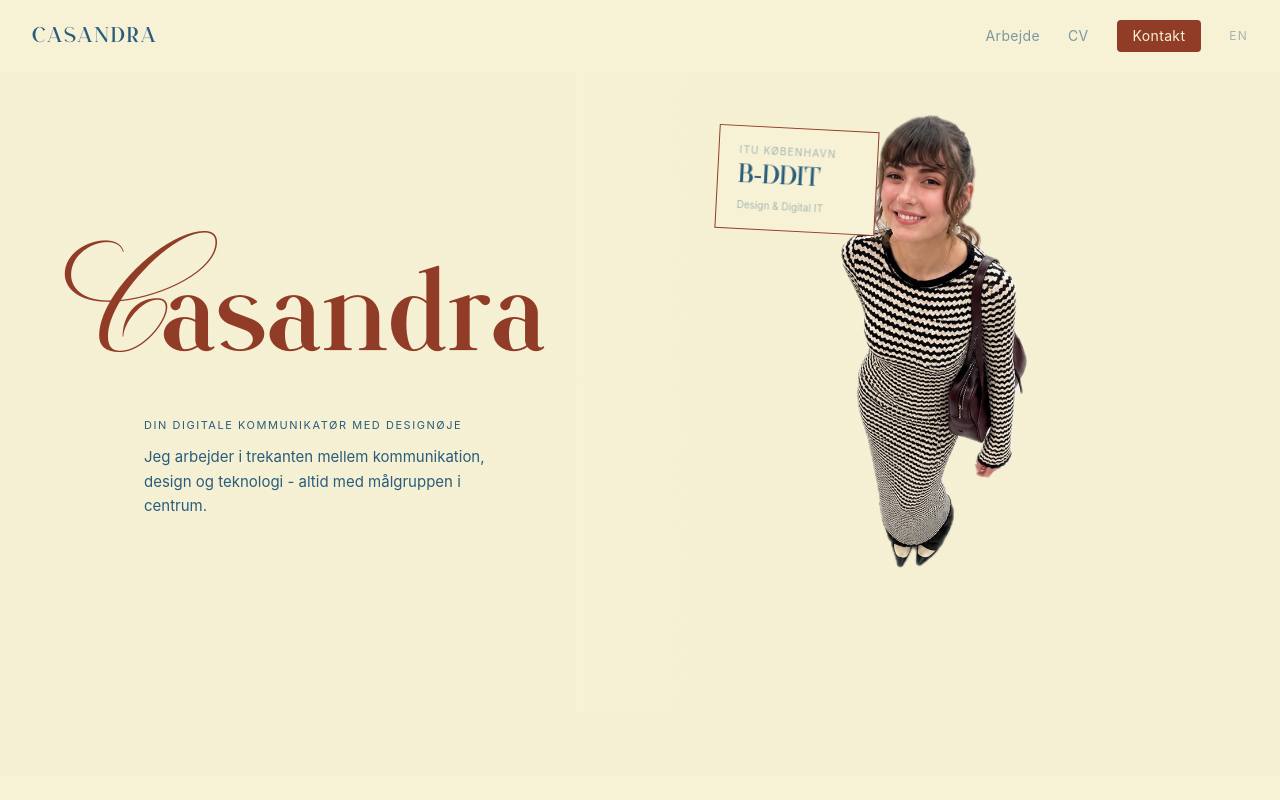
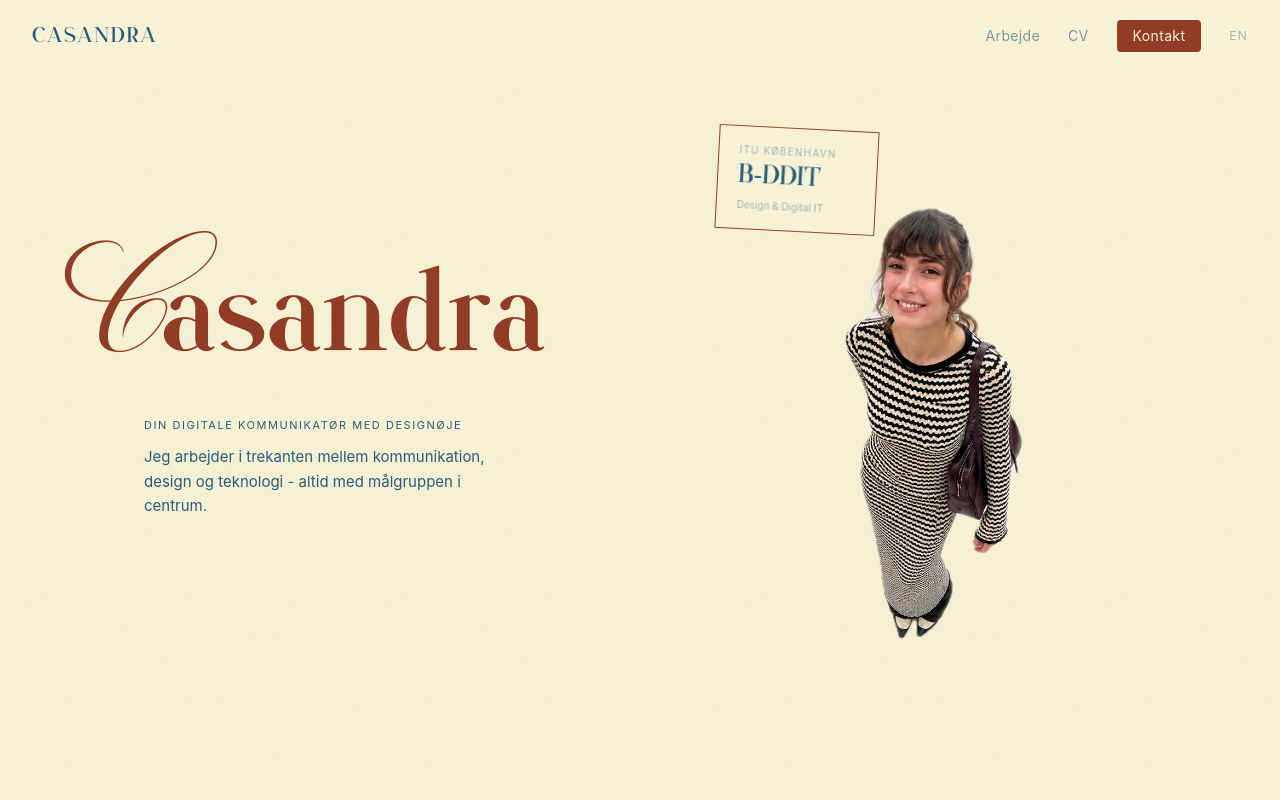
Before and after one commit to casandralpedersen/casandra-portfolio, a React (Vite) app: page / in a window 1280 px wide. Shown: the top 800 px of the page. Built offline with nearby package versions, Linux system fonts and the light colour scheme.

Commit message:
Fix hero-billede beskæres ikke på lave viewports
object-contain i stedet for object-cover så ansigt og fødder altid er synlige

```diff
--- a/src/pages/Home.jsx
+++ b/src/pages/Home.jsx
@@ -414,13 +414,13 @@ export default function Home() {
         <motion.div
           initial={{ opacity: 0, x: 30 }}
           animate={{ opacity: 1, x: 0, transition: { ease: [0.22, 1, 0.36, 1], duration: 1.0, delay: 0.05 } }}
-          className="absolute -top-16 right-0 w-[55%] h-full pointer-events-none"
+          className="absolute top-0 right-0 w-[55%] h-full pointer-events-none"
           style={{ zIndex: 0 }}
         >
           <img
             src="/images/mefinalpic.png"
             alt="Casandra"
-            className="w-full h-full object-cover object-bottom"
+            className="w-full h-full object-contain object-bottom"
           />
           <div
             className="absolute inset-0 pointer-events-none"
```
